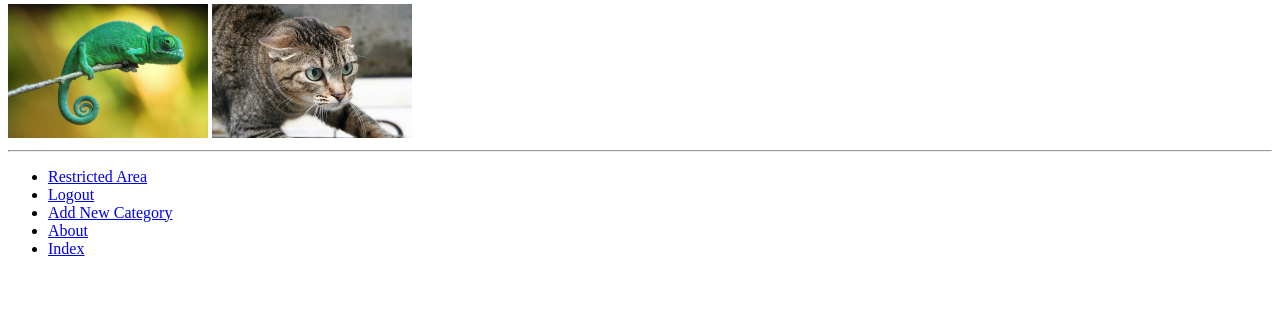
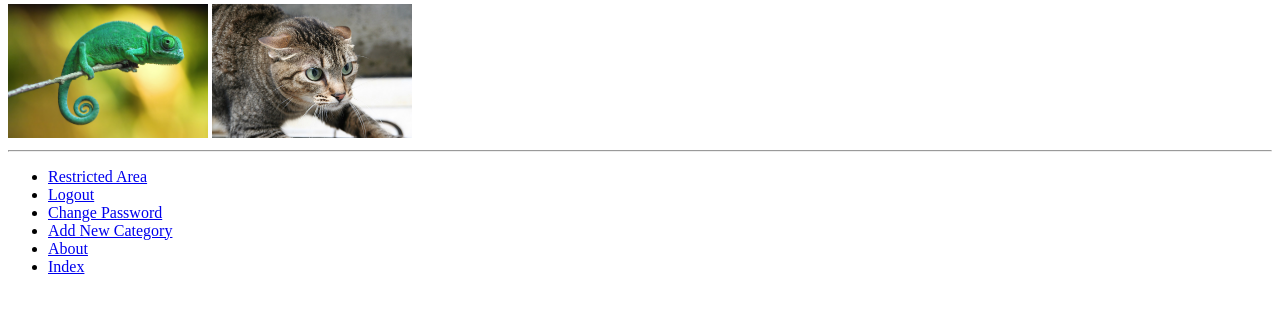
Before and after one commit to snaketooth10k/learn-django, a Django app: page /rango/about/ in a window 1280 px wide. Shown: the part 178-491 px from the top of the page. Run offline with Django 3.2, Linux system fonts and the light colour scheme; the visitor is signed in with stand-in values (Sample User, id 1); data that the repository does not hold is empty.

Commit message:
Added link to change pass

```diff
--- a/tango_with_django_project/templates/rango/base.html
+++ b/tango_with_django_project/templates/rango/base.html
@@ -27,6 +27,7 @@
             {% if user.is_authenticated %}
                 <li><a href="{% url 'rango:restricted' %}">Restricted Area</a></li>
                 <li><a href="{% url 'registration:auth_logout' %}?next=/rango/">Logout</a></li>
+                <li><a href="{% url 'registration:auth_password_change' %}">Change Password</a></li>
             {% else %}
                 <li><a href="{% url 'registration:auth_login' %}">Login</a></li>
                 <li><a href="{% url 'registration:registration_register' %}">Register</a></li>
```
